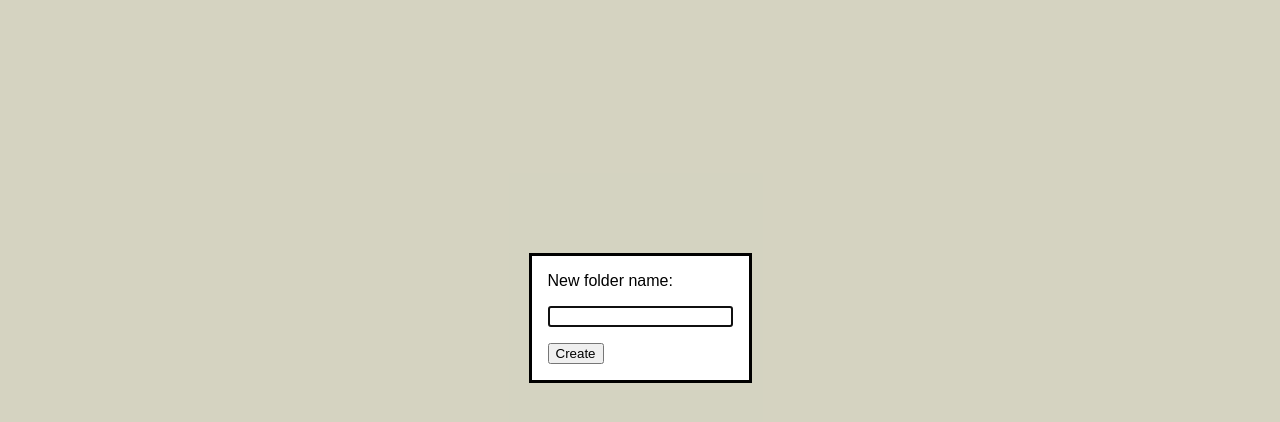
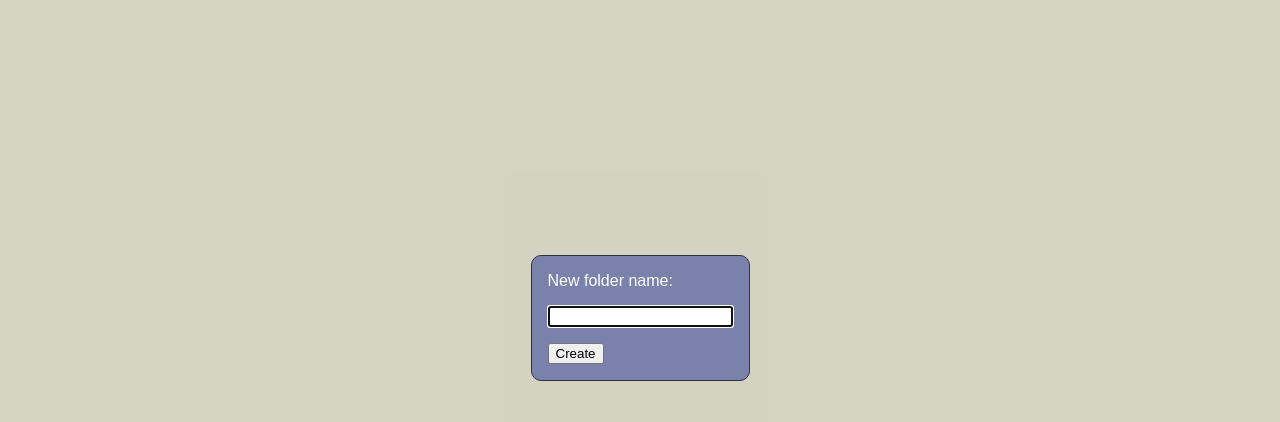
Before and after one commit to Yappaholic/todo-bun, a website with bundled scripts: page src/index.html in a window 1280 px wide. Both pictures are taken after a click on the button "Add folder". Shown: the part 82-504 px from the top of the page. Built offline with nearby package versions, Linux system fonts and the light colour scheme.

Commit message:
Added module style

```diff
--- a/src/style.css
+++ b/src/style.css
@@ -86,6 +86,8 @@ body {
 
 .todo-form form {
   display: flex;
+  min-width: 30%;
+  max-width: 60%;
   justify-content: space-between;
   align-items: center;
   gap: 20px;
@@ -110,3 +112,10 @@ body {
   background-color: #188C48;
   border: 1px solid black;
 }
+
+#module {
+  border: 1px solid #2F323A;
+  border-radius: 10px;
+  background: #7A82AB;
+  color: white;
+}
```
